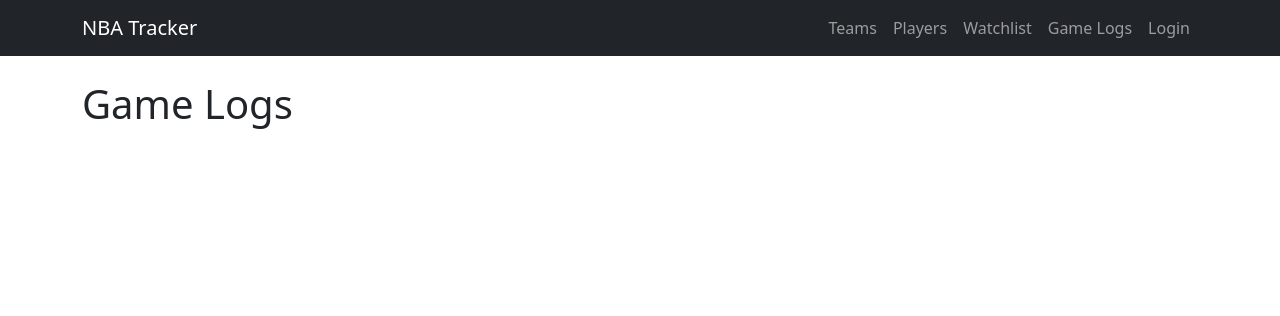
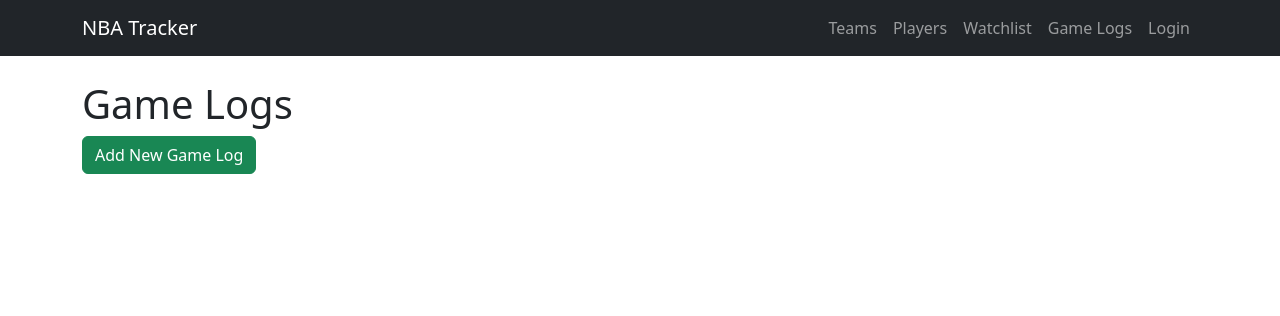
Before and after one commit to ZacPearce/nba_tracker, a Django app: page /game-logs/ in a window 1280 px wide. Shown: the top 316 px of the page. Run offline with Django 5.2, Linux system fonts and the light colour scheme; data that the repository does not hold is empty.

```diff
--- a/tracker/templates/tracker/game_logs.html
+++ b/tracker/templates/tracker/game_logs.html
@@ -1,14 +1,27 @@
 {% extends 'tracker/base.html' %}
-{% block title %}Game Logs{% endblock %}
 {% block content %}
-<h1 class="mb-4">Game Logs</h1>
+<h1>Game Logs</h1>
+
+<a href="{% url 'add-game-log' %}" class="btn btn-success mb-3">Add New Game Log</a>
+
 <ul class="list-group">
   {% for log in logs %}
-    <li class="list-group-item">
-      <strong>{{ log.date }}</strong>: {{ log.team.name }} {{ log.team_score }}
-      - {{ log.opponent }} {{ log.opponent_score }}<br>
-      <small>Top Performer: {{ log.top_performer }}</small>
+    <li class="list-group-item d-flex justify-content-between align-items-center">
+      <div>
+        {{ log.date }}: {{ log.team.name }} {{ log.team_score }} - {{ log.opponent }} {{ log.opponent_score }}
+        <br><small>Top Performer: {{ log.top_performer }}</small>
+      </div>
+      <form method="post" action="{% url 'delete-game-log' log.id %}" onsubmit="return confirmDelete()" style="display:inline;">
+        {% csrf_token %}
+        <button class="btn btn-sm btn-danger">Remove</button>
+      </form>
     </li>
   {% endfor %}
 </ul>
+
+<script>
+  function confirmDelete() {
+    return confirm('Delete this game log?');
+  }
+</script>
 {% endblock %}
--- a/tracker/urls.py
+++ b/tracker/urls.py
@@ -4,11 +4,17 @@ from . import views
 
 urlpatterns = [
         path('teams/', views.team_list, name='team-list'),
+        path('teams/add/', views.create_team, name='add-team'),
+        path('teams/delete/<int:team_id>/', views.delete_team, name='delete-team'),
         path('players/', views.player_list, name='player-list'),
+        path('players/add/', views.create_player, name='add-player'),
+        path('players/delete/<int:player_id>/', views.delete_player, name='delete-player'),
         path('watchlist/', views.watchlist, name='watchlist'),
+        path('add-to-watchlist/<int:player_id>/', views.add_to_watchlist, name='add-to-watchlist'),
+        path('remove-from-watchlist/<int:player_id>/', views.remove_from_watchlist, name='remove-from-watchlist'),
         path('game-logs/', views.game_logs, name='game-logs'),
-        path('add-to-watchlist/<int:player_id>/', views.add_to_watchlist, name='add-to-watchlist'),
-        path('remove-from-watchlist/<int:player_id>/',
-             views.remove_from_watchlist, name='remove-from-watchlist'),
+        path('game-logs/add/', views.create_game_log, name='add-game-log'),
+        path('game-logs/delete/<int:log_id>/', views.delete_game_log, name='delete-game-log'),
+
 
 ]
--- a/tracker/views.py
+++ b/tracker/views.py
@@ -2,11 +2,30 @@ from django.shortcuts import render, redirect, get_object_or_404
 from .models import Team, Player, GameLog, UserFavorite
 from django.contrib.auth.decorators import login_required
 from django.views.decorators.http import require_POST
+from .forms import PlayerForm, TeamForm, GameLogForm
+from django.shortcuts import get_object_or_404
 
 
 def team_list(request):
     teams = Team.objects.all()
     return render(request, 'tracker/team_list.html', {'teams': teams})
+
+# Teams
+@login_required
+def create_team(request):
+    if request.method == 'POST':
+        form = TeamForm(request.POST)
+        if form.is_valid():
+            form.save()
+            return redirect('team-list')
+    else:
+        form = TeamForm()
+    return render(request, 'tracker/form.html', {'form': form, 'title': 'Add Team'})
+
+@login_required
+def delete_team(request, team_id):
+    Team.objects.filter(id=team_id).delete()
+    return redirect('team-list')
 
 
 def player_list(request):
@@ -14,7 +33,27 @@ def player_list(request):
     favorites = []
     if request.user.is_authenticated:
         favorites = UserFavorite.objects.filter(user=request.user).values_list('player_id', flat=True)
-    return render(request, 'tracker/player_list.html', {'players': players, 'favorites': favorites})
+    return render(request, 'tracker/player_list.html', {
+        'players': players,
+        'favorites': favorites
+    })
+
+# Players
+@login_required
+def create_player(request):
+    if request.method == 'POST':
+        form = PlayerForm(request.POST)
+        if form.is_valid():
+            form.save()
+            return redirect('player-list')
+    else:
+        form = PlayerForm()
+    return render(request, 'tracker/form.html', {'form': form, 'title': 'Add Player'})
+
+
+@login_required
+def delete_player(request, player_id):
+    Player.objects.filter(id=player_id).delete()
 
 
 @login_required
@@ -24,19 +63,37 @@ def watchlist(request):
     return render(request, 'tracker/watchlist.html', {'favorites': favorites})
 
 
-def game_logs(request):
-    logs = GameLog.objects.select_related('team').all()
-    return render(request, 'tracker/game_logs.html', {'logs': logs})
-
-
 @login_required
 def add_to_watchlist(request, player_id):
     player = get_object_or_404(Player, id=player_id)
     UserFavorite.objects.get_or_create(user=request.user, player=player)
     return redirect('player-list')
 
+
 @login_required
 @require_POST
 def remove_from_watchlist(request, player_id):
     UserFavorite.objects.filter(user=request.user, player_id=player_id).delete()
     return redirect('watchlist')
+
+
+def game_logs(request):
+    logs = GameLog.objects.select_related('team').all()
+    return render(request, 'tracker/game_logs.html', {'logs': logs})
+
+# Game Logs
+@login_required
+def create_game_log(request):
+    if request.method == 'POST':
+        form = GameLogForm(request.POST)
+        if form.is_valid():
+            form.save()
+            return redirect('game-logs')
+    else:
+        form = GameLogForm()
+    return render(request, 'tracker/form.html', {'form': form, 'title': 'Add Game Log'})
+
+@login_required
+def delete_game_log(request, log_id):
+    GameLog.objects.filter(id=log_id).delete()
+    return redirect('game-logs')
```
Also changed, not shown: tracker/forms.py (added, +20 -0 lines), tracker/templates/tracker/form.html (added, +10 -0 lines), tracker/templates/tracker/player_list.html (+10 -1 lines), tracker/templates/tracker/team_list.html (+17 -3 lines), README.md, 1 other file.
